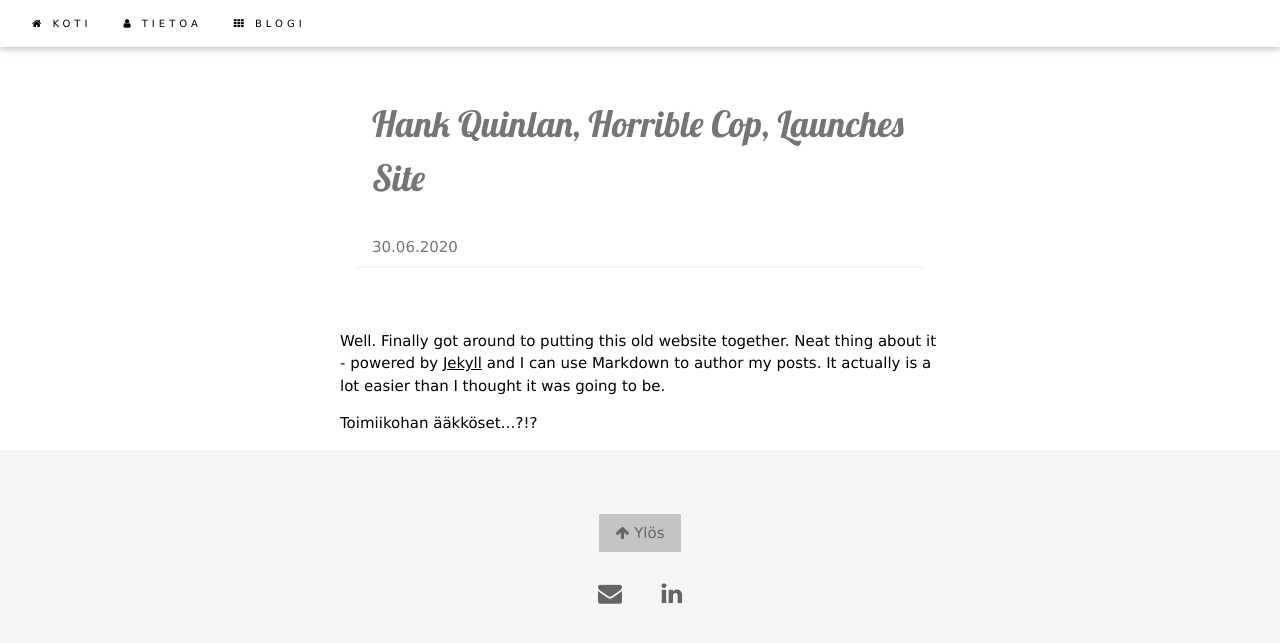
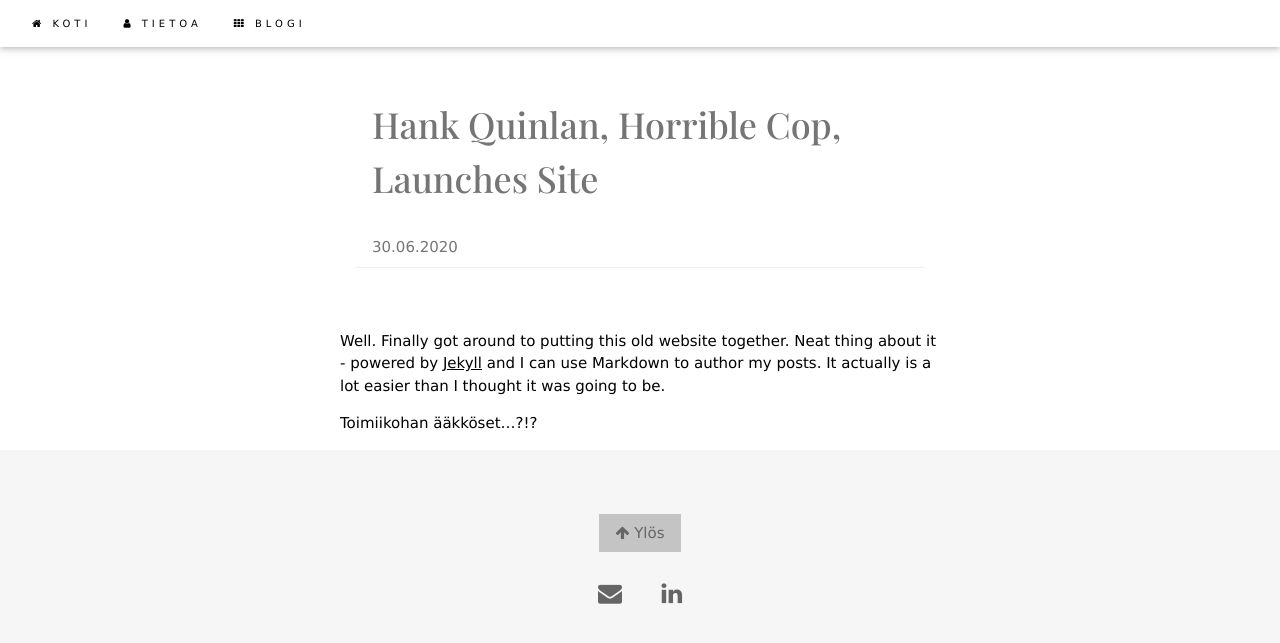
Before and after one commit to seme/seme.github.io, a Jekyll site: the page built from _posts/2020-06-30-site-launched.md, in a window 1280 px wide. Shown: the top 643 px of the page. Built offline with Jekyll 4.4.1, drawn with Linux system fonts in a browser that asks for light colours.

Commit message:
header font

```diff
--- a/_layouts/default.html
+++ b/_layouts/default.html
@@ -6,7 +6,7 @@
             <meta name="viewport" content="width=device-width, initial-scale=1">
             <!-- link to main stylesheet -->
             <link rel="stylesheet" href="https://www.w3schools.com/w3css/4/w3.css">
-            <link rel="stylesheet" href="https://fonts.googleapis.com/css?family=Lobster">
+            <link href="https://fonts.googleapis.com/css2?family=Playfair+Display:wght@500&display=swap" rel="stylesheet">
             <link rel="stylesheet" href="https://cdnjs.cloudflare.com/ajax/libs/font-awesome/4.7.0/css/font-awesome.min.css">
             <link rel="stylesheet" type="text/css" href="/css/main.css">
         </head>
--- a/css/main.css
+++ b/css/main.css
@@ -52,5 +52,5 @@
   }
 
 .w3-font {
-    font-family: "Lobster", serif;
+    font-family: 'Playfair Display', serif;
 }
```
